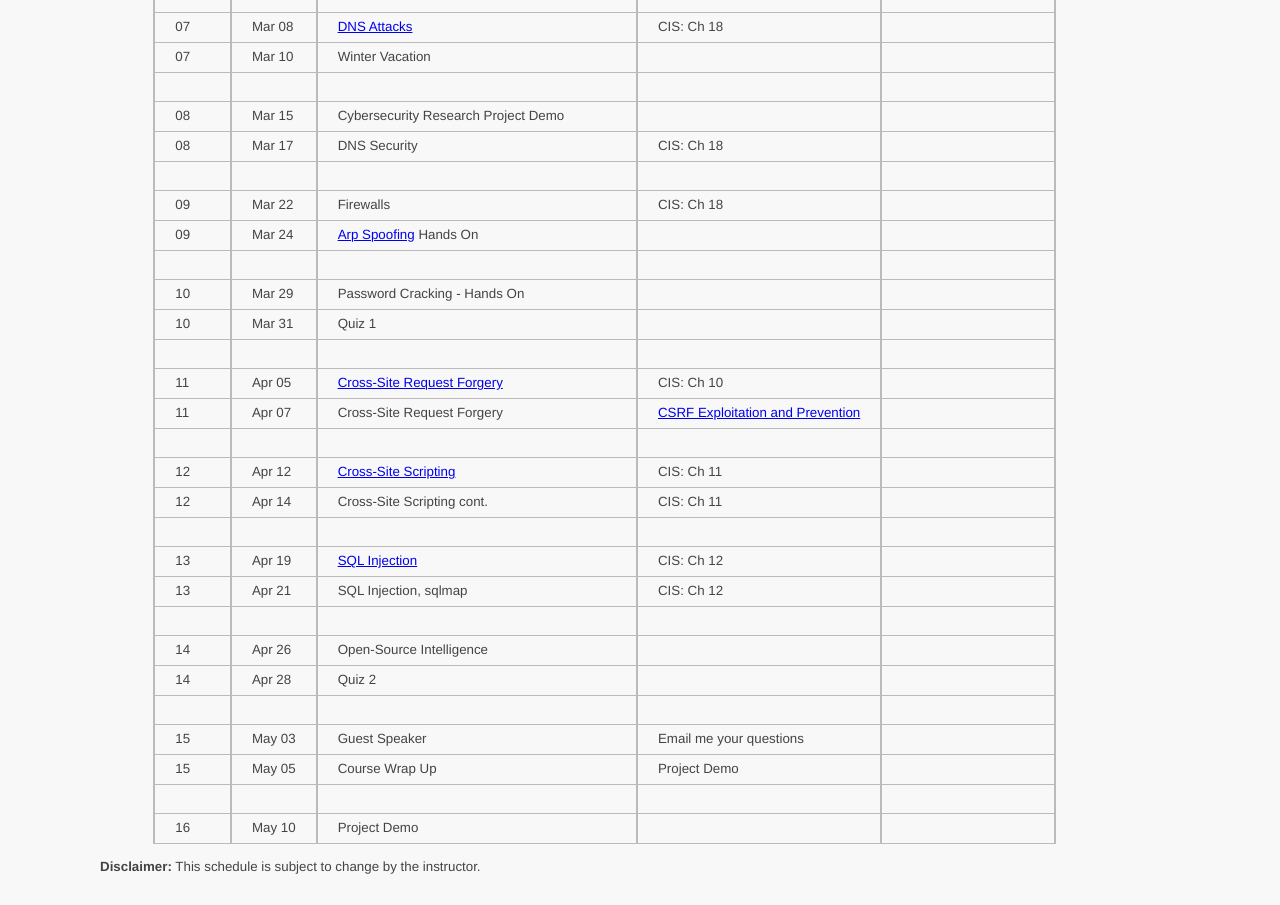
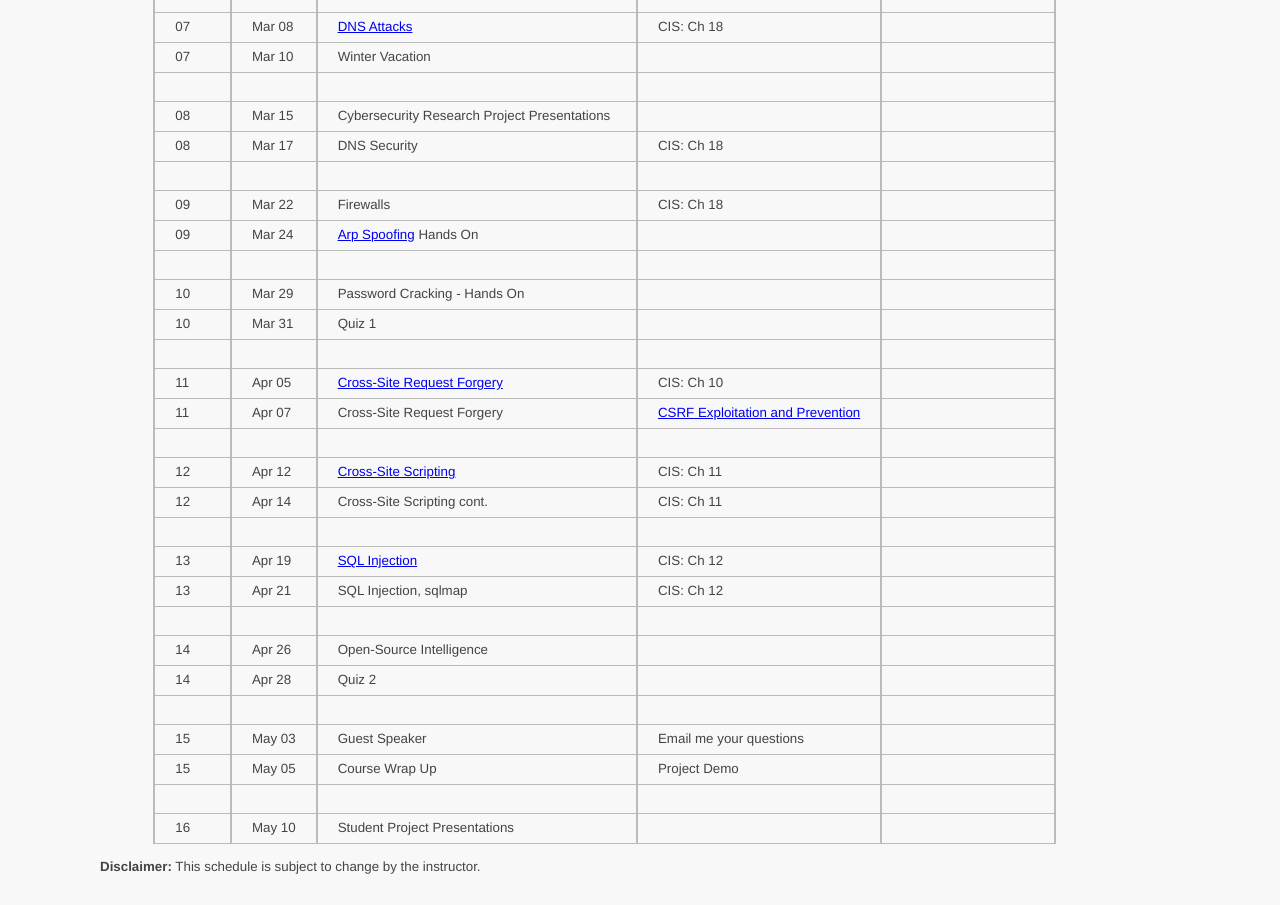
Before and after one commit to ycpcs/cs335-spring2022, a Jekyll site: the page built from schedule/index.md, in a window 1280 px wide. Shown: the part 667-1572 px from the top of the page. Built offline with Jekyll 4.4.1, drawn with Linux system fonts in a browser that asks for light colours.

Commit message:
update schedule

```diff
--- a/schedule/index.md
+++ b/schedule/index.md
@@ -29,7 +29,7 @@ CIS: <a href="https://www.amazon.com/Computer-Internet-Security-Hands-Approach/d
 > 07 | Mar 08 | [DNS Attacks](../slides/18_DNS_Attacks.pdf) | CIS: Ch 18 | <!--[Local DNS Attack Lab](../labs/dns_attack.html)-->
 > 07 | Mar 10 | Winter Vacation |  |
 > | | | |
-> 08 | Mar 15 | Cybersecurity Research Project Demo | |
+> 08 | Mar 15 | Cybersecurity Research Project Presentations | |
 > 08 | Mar 17 | DNS Security | CIS: Ch 18 |
 > | | | |
 > 09 | Mar 22 | Firewalls | CIS: Ch 18 |
@@ -53,6 +53,6 @@ CIS: <a href="https://www.amazon.com/Computer-Internet-Security-Hands-Approach/d
 > 15 | May 03 | Guest Speaker | Email me your questions |
 > 15 | May 05 | Course Wrap Up | Project Demo |
 > | | | |
-> 16 | May 10 | Project Demo
+> 16 | May 10 | Student Project Presentations
 
 **Disclaimer:** This schedule is subject to change by the instructor.
```
